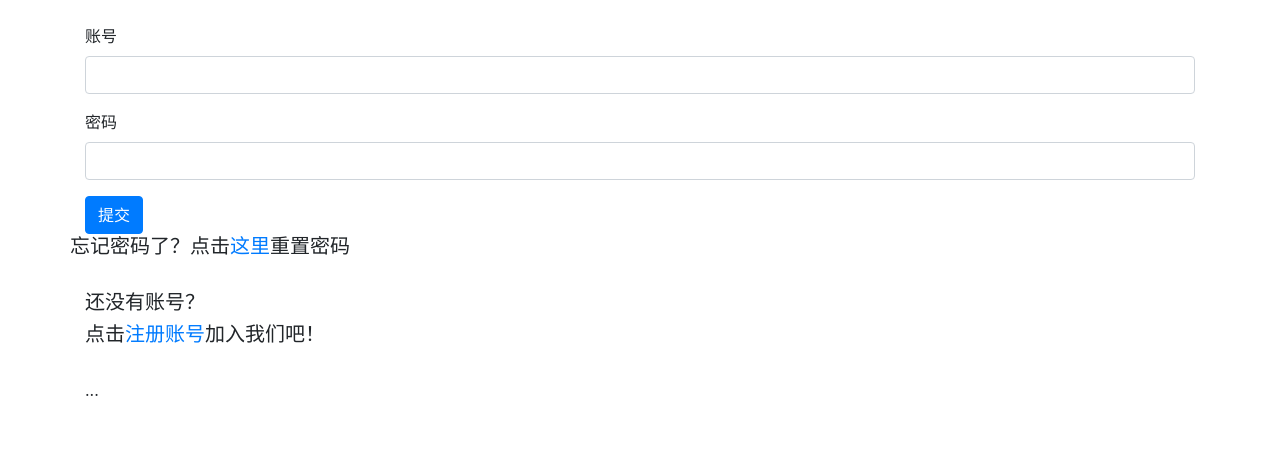
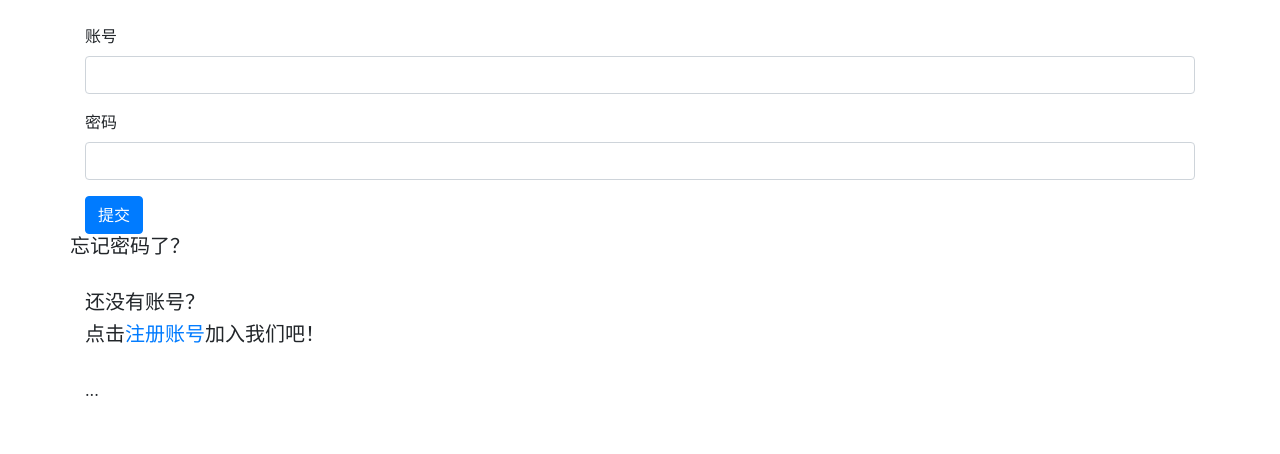
Before and after one commit to artianO-O/django_myblog, a Django app: page /userprofile/login/ in a window 1280 px wide. Shown: the part 56-510 px from the top of the page. Run offline with Django 3.2, Linux system fonts and the light colour scheme; some libraries are stand-ins or nearby versions.

Commit message:
删除找回密码功能

```diff
--- a/django_myblog/settings.py
+++ b/django_myblog/settings.py
@@ -74,7 +74,6 @@ INSTALLED_APPS = [
     'my_blog.apps.MyBlogConfig',
     'comment',
     'userprofile',
-    'password_reset',
     'corsheaders',
 ]
 
--- a/django_myblog/urls.py
+++ b/django_myblog/urls.py
@@ -24,7 +24,7 @@ urlpatterns = [
     path('my_blog/',include('my_blog.urls',namespace='my_blog')),
     # 用户管理
     path('userprofile/', include('userprofile.urls', namespace='userprofile')),
-    path('password-reset/', include('password_reset.urls')),
+    # path('password-reset/', include('password_reset.urls')),
     # 评论
     path('comment/', include('comment.urls', namespace='comment')),
 ]
--- a/templates/userprofile/login.html
+++ b/templates/userprofile/login.html
@@ -23,7 +23,7 @@
         </div>
         <br>
         <h5>忘记密码了？</h5>
-        <h5>点击<a href='{% url "password_reset_recover" %}'>这里</a>重置密码</h5>
+{#        <h5>点击<a href='{% url "password_reset_recover" %}'>这里</a>重置密码</h5>#}
         <div class="col-12">
             <br>
             <h5>还没有账号？</h5>
```
